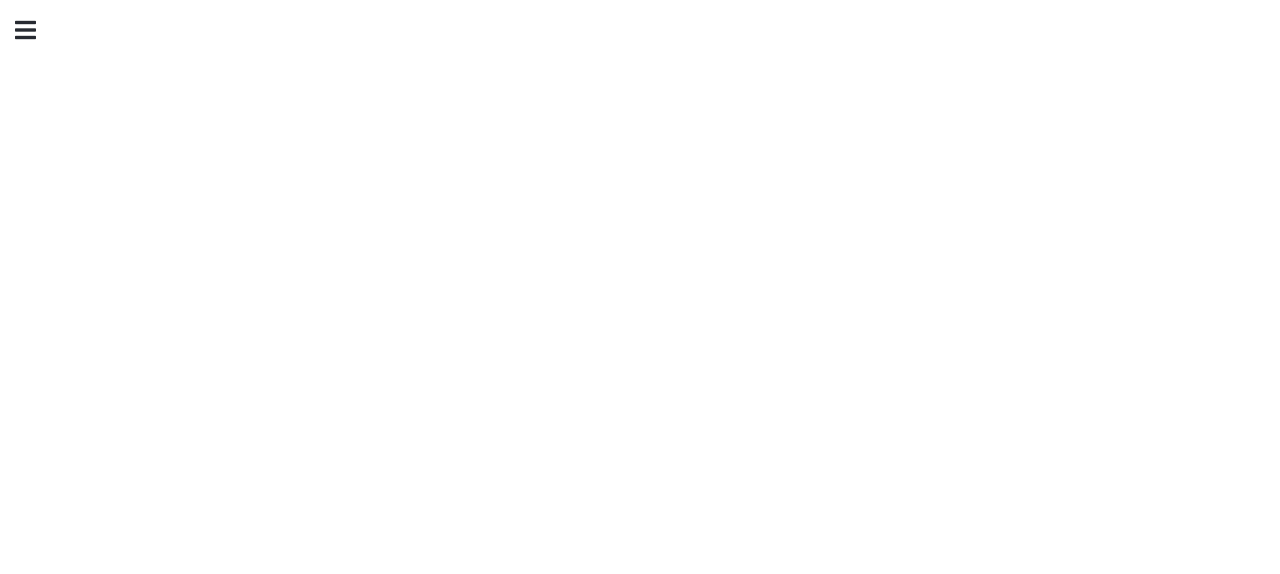
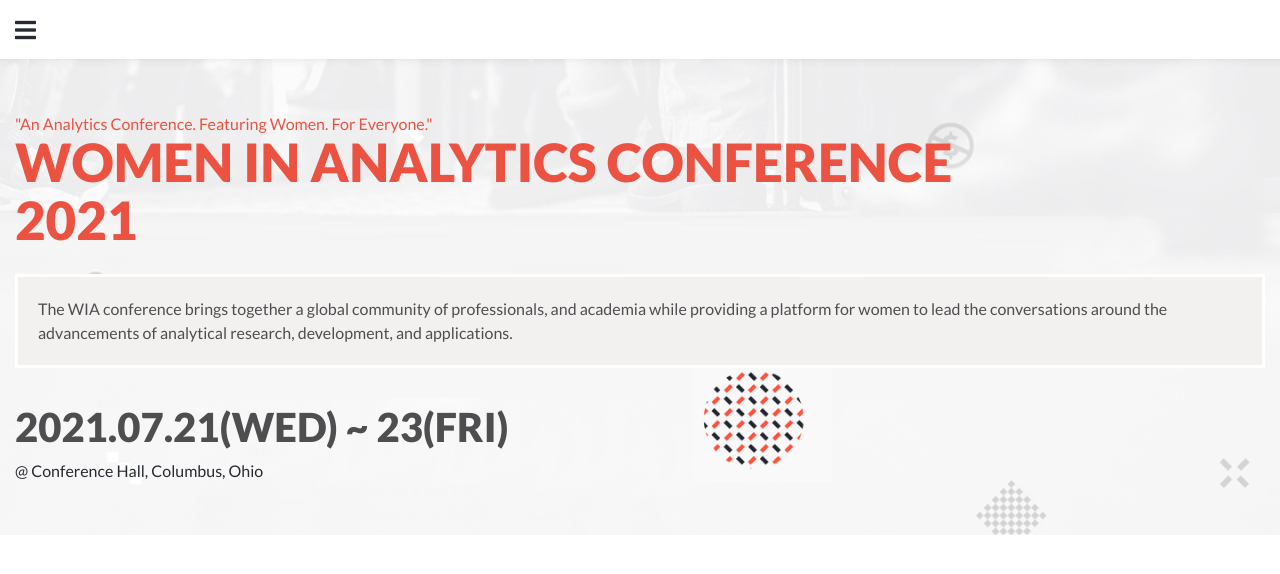
Before and after one commit to toliboff/Conference, a website: page index.html in a window 1280 px wide. Drawn offline with Linux system fonts and the light colour scheme.

Commit message:
Add Home section

```diff
--- a/index.html
+++ b/index.html
@@ -18,6 +18,16 @@
     </nav>
   </head>
 
+  <section class="home" id="home">
+    <h1 class="page-title">WOMEN IN ANALYTICS CONFERENCE <span>2021<span></h1>
+    <span class="moto">"An Analytics Conference. Featuring Women. For Everyone."</span>
+    <p class="intro">
+      The WIA conference brings together a global community of professionals, and academia while providing a platform for women to lead the conversations around the advancements of analytical research, development, and applications.
+    </p>
+    <span class="date">2021.07.21(WED) ~ 23(FRI)</span>
+    <span class="place">@ Conference Hall, Columbus, Ohio</span>
+  </section>
+
   <script src="script.js"></script>
 </body>
 </html>
--- a/style.css
+++ b/style.css
@@ -9,6 +9,7 @@
 
 a {
   text-decoration: none;
+  cursor: pointer;
 }
 
 ul {
@@ -19,3 +20,42 @@
   padding: 15px;
   font-size: 1.5em;
 }
+.home {
+  display: flex;
+  flex-direction: column;
+  padding: 55px 15px;
+  color: #4e4e50;
+  background: url(./images/background.png) no-repeat;
+  background-size: cover;
+}
+
+.page-title,
+.page-title span {
+  font-size: 3.3rem;
+  font-weight: 900;
+  line-height: 1.1em;
+  color: #ec5242;
+  display: flex;
+  flex-direction: column;
+}
+
+.moto {
+  order: -1;
+  color: #ec5242;
+}
+
+.intro {
+  padding: 20px;
+  line-height: 1.5rem;
+  color: #4e4e50;
+  border: 3px solid #fff;
+  background-color: #f3f0f0;
+  margin: 25px 0;
+}
+
+.date {
+  font-size: 2.5rem;
+  font-weight: 900;
+  color: #4e4e50;
+  margin: 10px 0;
+}
```
